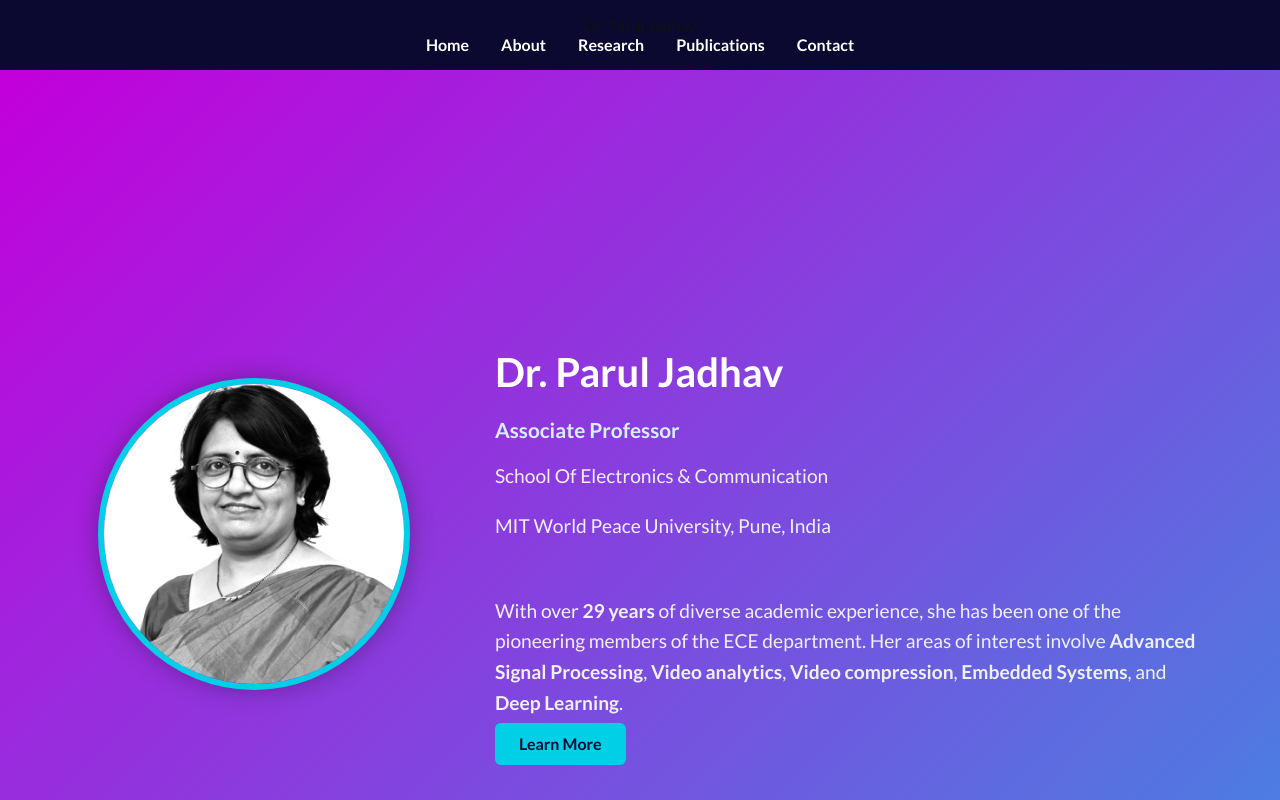
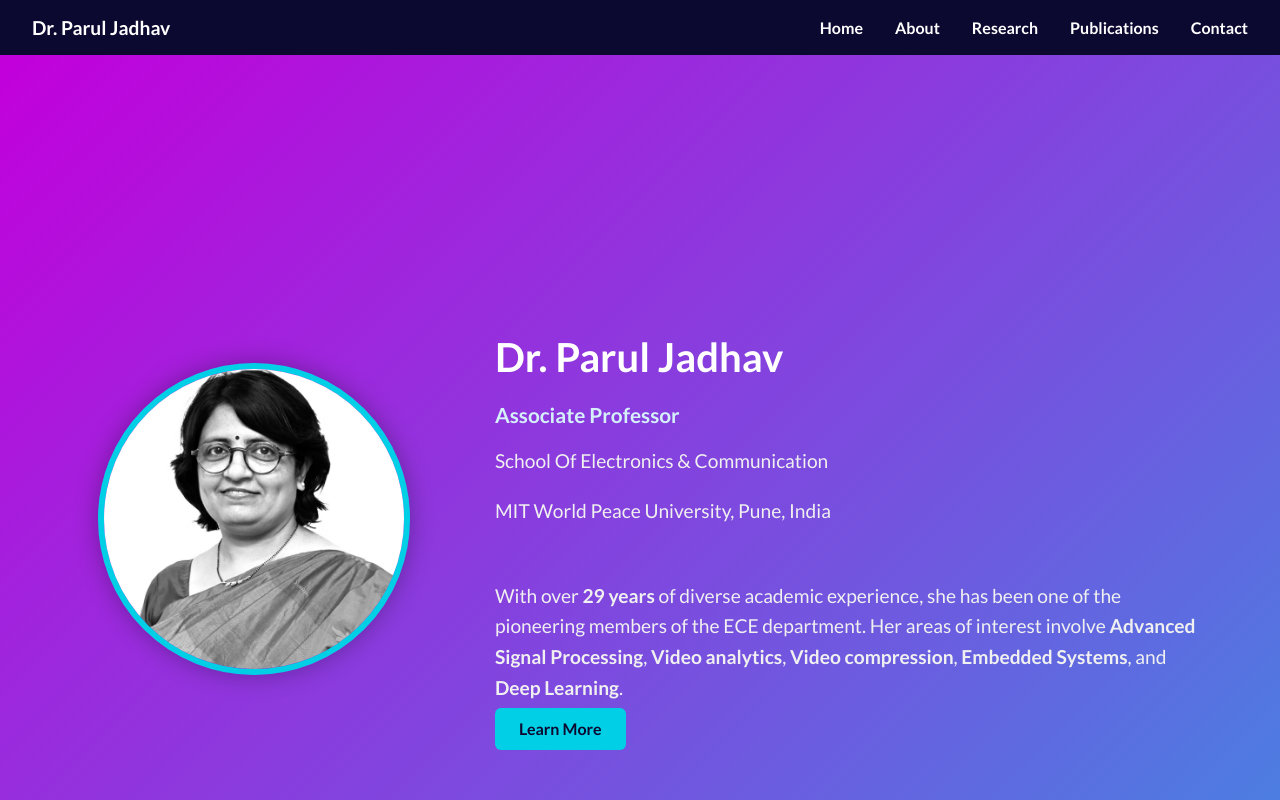
Before and after one commit to Bhargav-Shivbhakta/Mam-website, a plain HTML site: page index.html in a window 1280 px wide. Shown: the top 800 px of the page. Drawn offline with Linux system fonts and the light colour scheme.

Commit message:
Update style.css

```diff
--- a/assets/css/style.css
+++ b/assets/css/style.css
@@ -13,30 +13,75 @@ a {
   color: inherit;
 }
 
-/* === Navbar === */
+/* === Navbar Revamp === */
 .navbar {
   background-color: #0C0931;
-  padding: 1rem;
-  text-align: center;
+  padding: 1rem 2rem;
   position: sticky;
   top: 0;
   z-index: 10;
 }
-.navbar ul {
+
+.nav-container {
+  display: flex;
+  justify-content: space-between;
+  align-items: center;
+  max-width: 1400px;
+  margin: auto;
+}
+
+.nav-title {
+  color: white;
+  font-weight: bold;
+  font-size: 1.2rem;
+}
+
+.nav-links {
   list-style: none;
   display: flex;
-  justify-content: center;
   gap: 2rem;
   margin: 0;
   padding: 0;
 }
-.navbar a {
+.nav-links a {
   color: white;
   font-weight: bold;
   transition: color 0.3s ease;
 }
-.navbar a:hover {
+.nav-links a:hover {
   color: #00CFE5;
+}
+
+/* === Hero Section Refined === */
+.hero {
+  min-height: 90vh; /* slightly shorter */
+  padding-top: 2rem; /* reduced top space */
+  background: linear-gradient(135deg,
+    #0C0931 0%,
+    #1D1856 25%,
+    #C200DB 50%,
+    #00CFE5 100%);
+  color: white;
+  display: flex;
+  flex-wrap: wrap;
+  justify-content: center;
+  align-items: center;
+  text-align: left;
+  background-size: 300% 300%;
+  animation: gradient-shift 15s ease infinite;
+  gap: 4rem;
+  padding-left: 5%;
+  padding-right: 5%;
+}
+
+.hero-left img {
+  width: 340px; /* increased size */
+  height: 340px;
+  border-radius: 50%;
+  border: 6px solid #00CFE5;
+  object-fit: cover;
+  box-shadow: 0 0 24px rgba(0, 0, 0, 0.3);
+  transition: transform 0.3s ease;
 }
 
 /* === Hero Section (Home + About) === */
```
